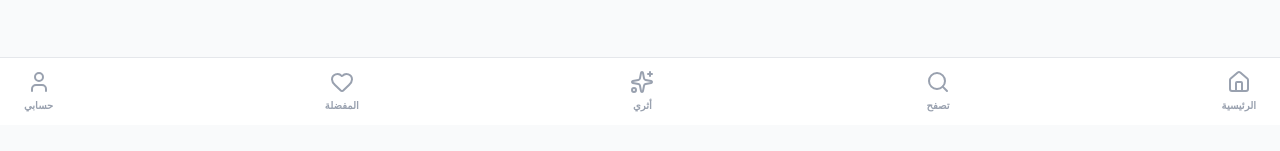
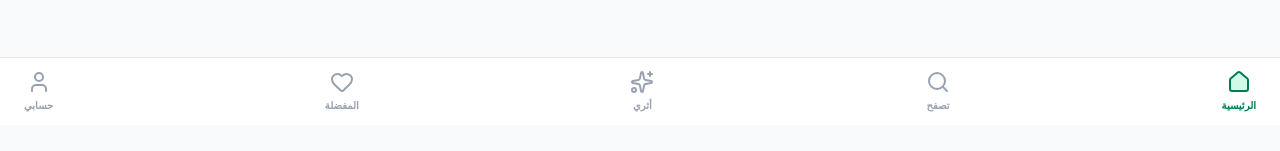
Before and after one commit to msaadi1902-max/nimah-app, a Next.js app: page /cart in a window 1280 px wide. Shown: the part 675-826 px from the top of the page. Built offline with nearby package versions, Linux system fonts and the light colour scheme; sample sign-in values are in the browser's storage.

Commit message:
fix cart activeTab error

```diff
--- a/src/app/cart/page.tsx
+++ b/src/app/cart/page.tsx
@@ -189,7 +189,7 @@ export default function CartPage() {
         </div>
         <CheckoutSection />
       </div>
-      <BottomNav activeTab="cart" />
+      <BottomNav activeTab="home" />
     </div>
   );
 }
```
